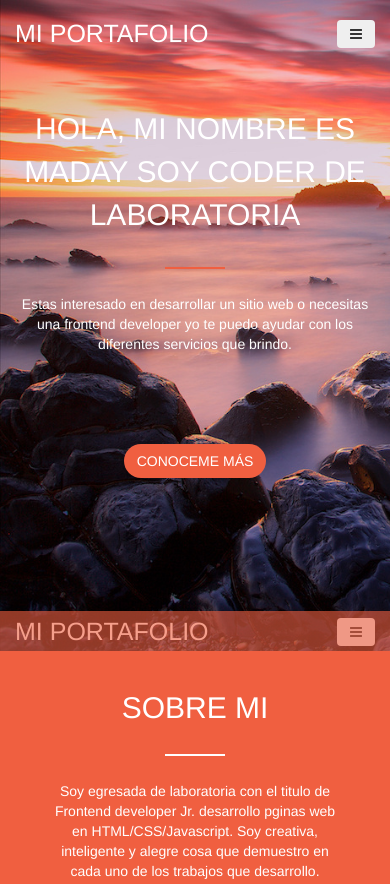
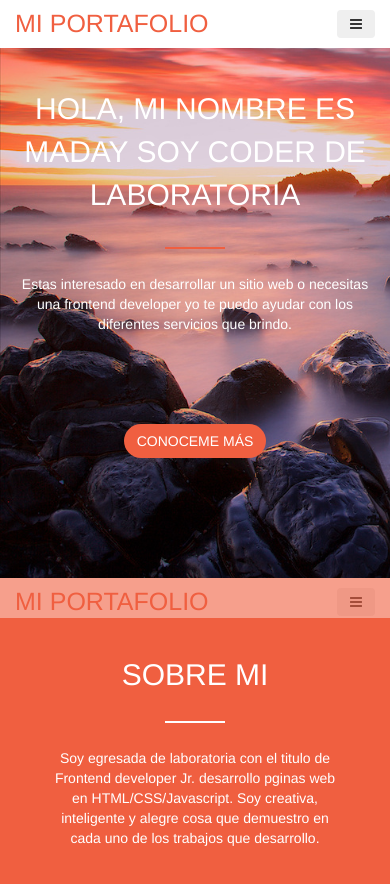
Before and after one commit to Madays/Portafolio, a plain HTML site: page index.html in a window 390 px wide. Shown: the top 884 px of the page. Drawn offline with Linux system fonts and the light colour scheme.

Commit message:
header superior e inferio con posicion corregida

```diff
--- a/css/main.css
+++ b/css/main.css
@@ -9,7 +9,7 @@
 }
 /*-----------header*/
 header{
-    padding: 20px 0;
+    padding: 10px 0;
 }
 header h1{
     margin: 0;
--- a/css/queries.css
+++ b/css/queries.css
@@ -1,7 +1,14 @@
 /*------------CELULARES-----*/
 @media screen and (max-width:767px){
+    header{
+        background: #fff;
+    }
+
     header h1{
         font-size: 25px;
+    }
+    header h1 a{
+        color: #F05F40;
     }
 .content-banner{
     padding: 40px 20px;
@@ -14,7 +21,7 @@
     padding: 0 50px;
 }
     footer{
-        top: -55px;
+        top: -48px;
     }
     section.github .row div.box-background{
         background: rgba(240, 95, 64,.6);
```
